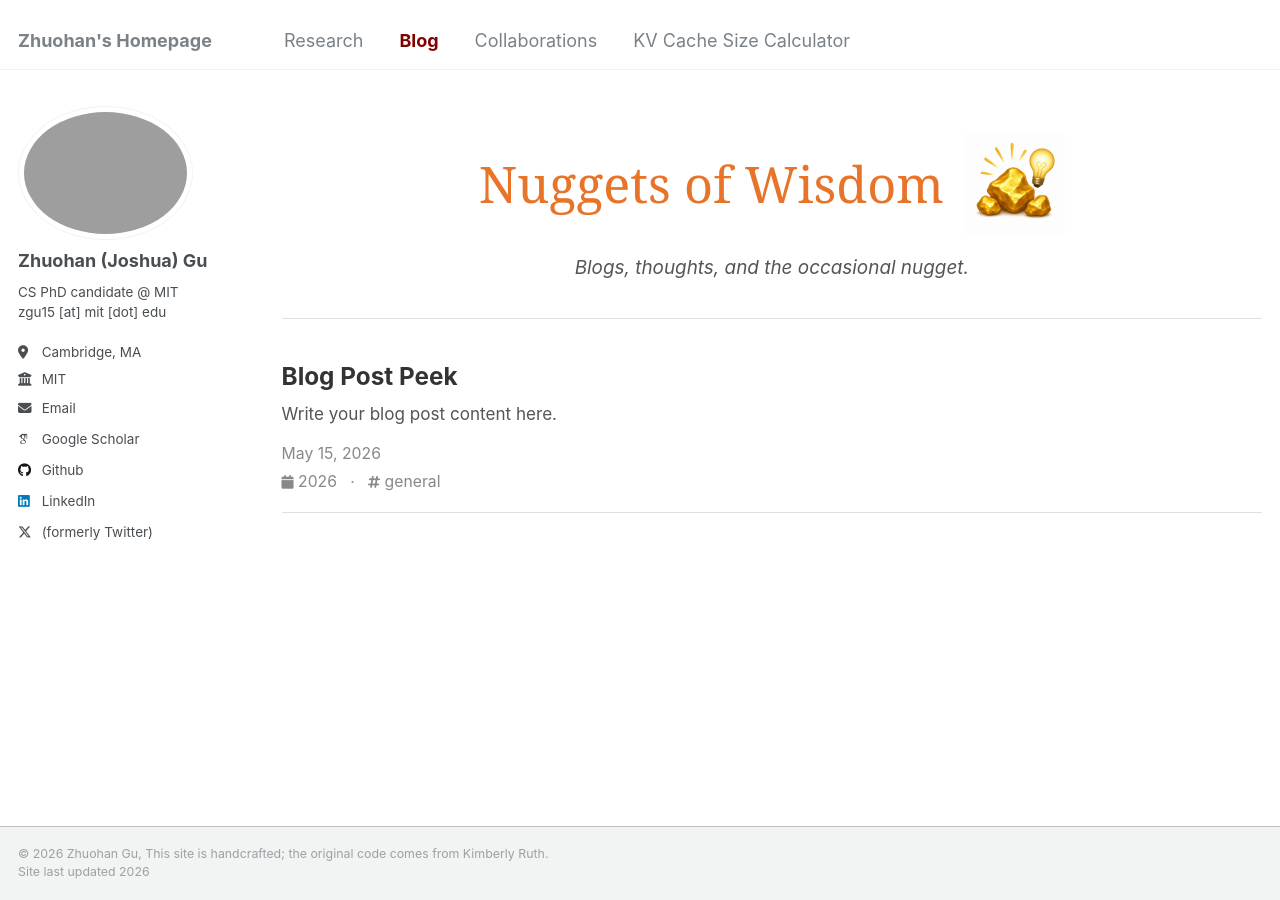
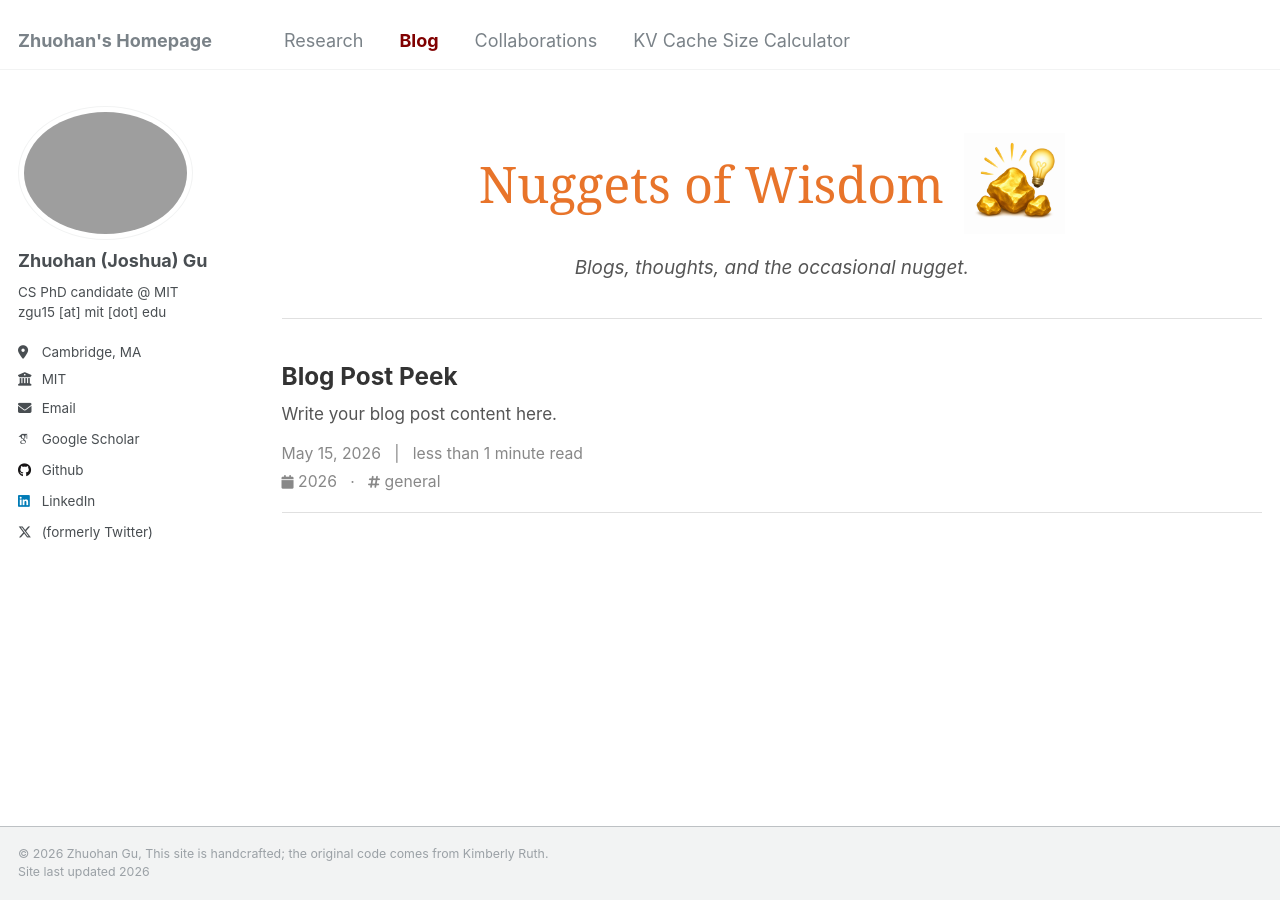
Before and after one commit to zhuohangu/zhuohangu.github.io, a Jekyll site: the page built from _pages/blog.html, in a window 1280 px wide. Built offline with Jekyll 4.4.1, drawn with Linux system fonts in a browser that asks for light colours; some web fonts are replaced.

Commit message:
Improve blog index metadata

```diff
--- a/_pages/blog.html
+++ b/_pages/blog.html
@@ -117,22 +117,28 @@ author_profile: true
   {% for post in site.posts %}
   {% assign post_year = post.date | date: '%Y' %}
   <li>
+    {% assign post_description = post.description | default: post.excerpt %}
     <h3>
       <a class="post-title" href="{{ post.url | relative_url }}">{{ post.title }}</a>
     </h3>
-    {% if post.excerpt %}
-    <p class="post-description">{{ post.excerpt | strip_html | truncatewords: 30 }}</p>
+    {% if post_description %}
+    <p class="post-description">{{ post_description | markdownify | strip_html | strip | truncatewords: 36 }}</p>
     {% endif %}
     <p class="post-meta">
       {{ post.date | date: "%B %d, %Y" }}
+      {% if post.read_time %}
+        {% capture post_read_time %}{% include read-time.html %}{% endcapture %}
+        &nbsp; | &nbsp; {{ post_read_time | strip }}
+      {% endif %}
     </p>
     {% if post.tags.size > 0 %}
     <p class="post-tags">
       <a href="{{ '/year-archive/#' | append: post_year | relative_url }}">
         <i class="fa-solid fa-calendar fa-sm" aria-hidden="true"></i> {{ post_year }}</a>
       {% for tag in post.tags %}
+      {% assign tag_slug = tag | slugify %}
       &nbsp; &middot; &nbsp;
-      <a href="{{ '/tags/#' | append: tag | relative_url }}">
+      <a href="{{ '/tags/#' | append: tag_slug | relative_url }}">
         <i class="fa-solid fa-hashtag fa-sm" aria-hidden="true"></i> {{ tag }}</a>
       {% endfor %}
     </p>
```
